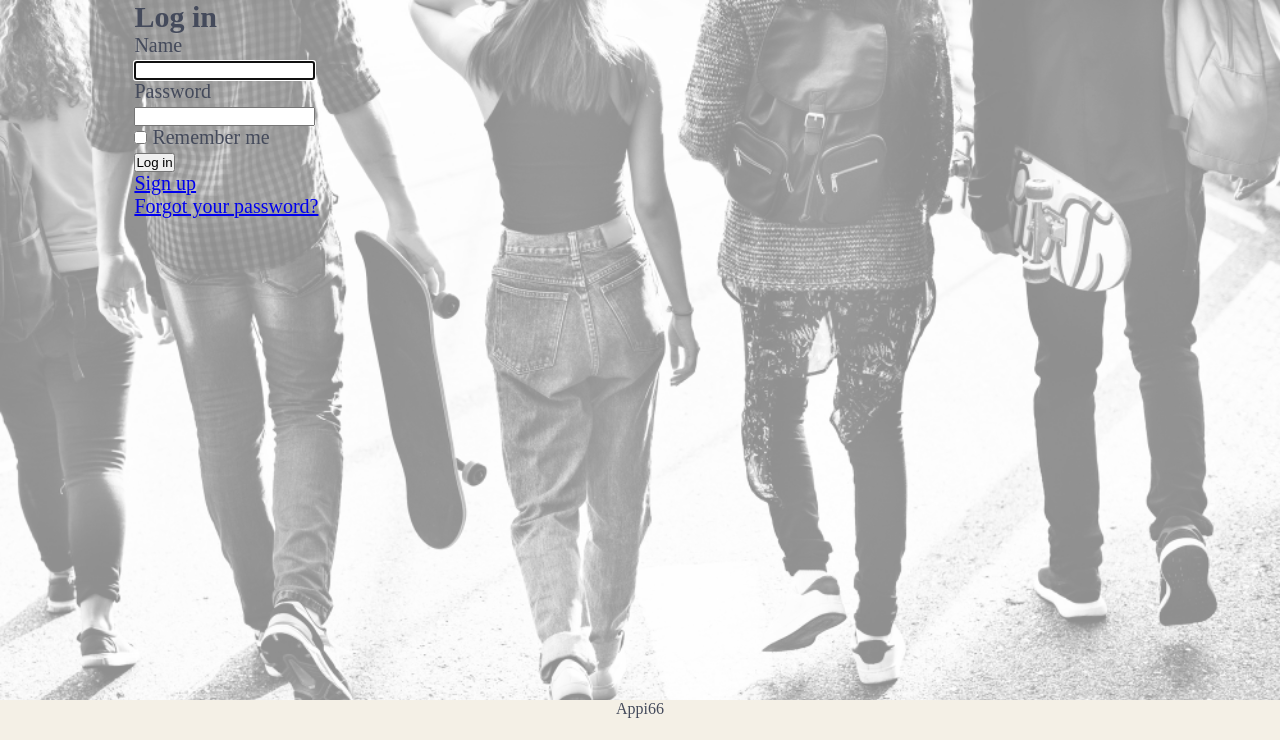
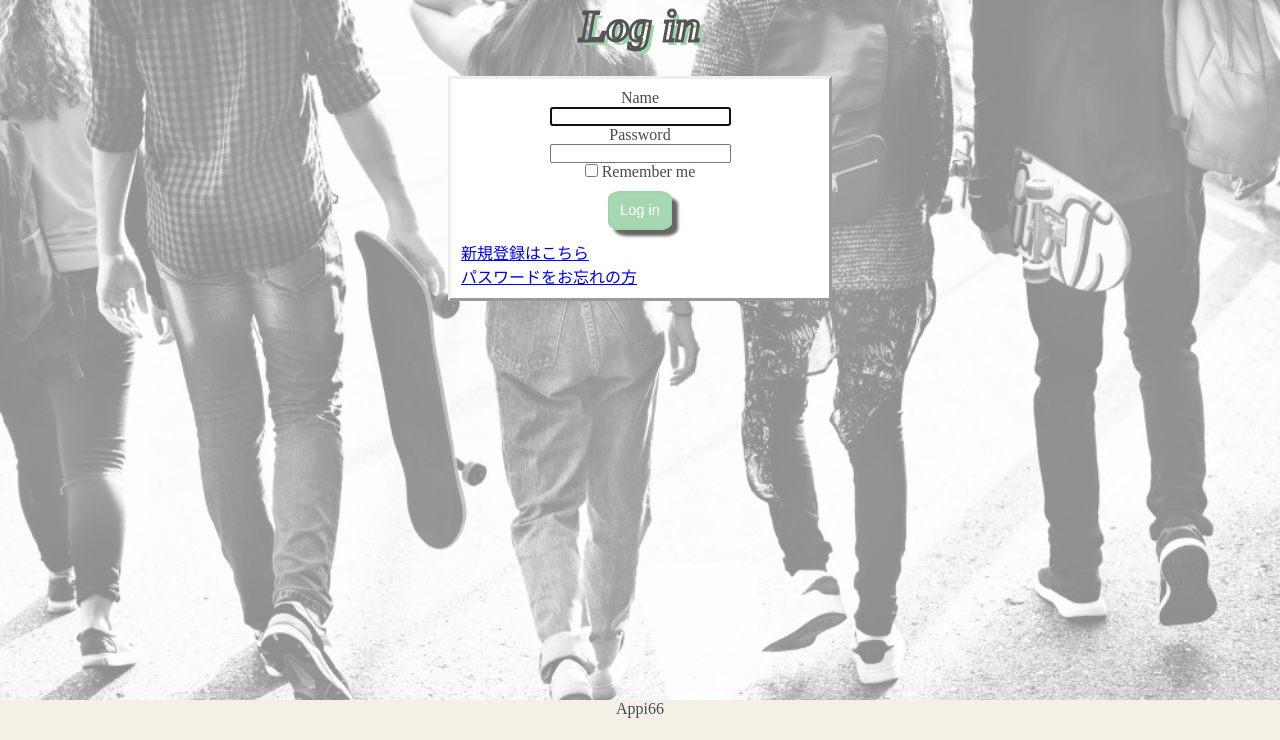
Before and after one commit to Appi66/My_Closet, a Rails app: page /users/sign_in in a window 1280 px wide. Shown: the part 70-810 px from the top of the page. Run offline with Rails 7, Linux system fonts and the light colour scheme; style sheets or scripts are compiled from the project's sources.

Commit message:
[Update]ログイン画面

```diff
--- a/app/assets/stylesheets/application.css
+++ b/app/assets/stylesheets/application.css
@@ -222,6 +222,8 @@ li:last-child {
   border-style: outset;
   margin: 0 auto;
   width: 30%;
+  color: #444a5b;
+
 }
 
 .center {
@@ -231,6 +233,11 @@ li:last-child {
 .flame {
   margin: 15px;
 }
+
+.flame-sign {
+  align-items: center;
+}
+
 
 .submit {
   display       : inline-block;
--- a/app/views/devise/sessions/new.html.erb
+++ b/app/views/devise/sessions/new.html.erb
@@ -1,29 +1,29 @@
 <div class="main">
   <div class="touka">
-    <div class="form-cover">
-      <div class="form">
-        <h2>Log in</h2>
+    <div class="flame-sign">
 
+        <h2 class="heading">Log in</h2>
+　　　　<div class="show-card">
         <%= form_with model: @user, url: user_session_path do |f| %>
           <div class="field">
-            <%= f.label :name %><br />
-            <%= f.text_field :name, autofocus: true, autocomplete: "name" %>
+            <p class="center"><%= f.label :name %></p>
+            <p class="center"><%= f.text_field :name, autofocus: true, autocomplete: "name" %></p>
           </div>
 
           <div class="field">
-            <%= f.label :password %><br />
-            <%= f.password_field :password, autocomplete: "current-password" %>
+            <p class="center"><%= f.label :password %></p>
+            <p class="center"><%= f.password_field :password, autocomplete: "current-password" %></p>
           </div>
 
         <% if devise_mapping.rememberable? %>
           <div class="field">
-            <%= f.check_box :remember_me %>
-            <%= f.label :remember_me %>
+            <p class="center"><%= f.check_box :remember_me %>
+            <%= f.label :remember_me %></p>
           </div>
         <% end %>
 
           <div class="actions">
-            <%= f.submit "Log in" %>
+            <p class="center"><%= f.submit "Log in", class: "submit" %></p>
           </div>
         <% end %>
 
--- a/app/views/devise/shared/_links.html.erb
+++ b/app/views/devise/shared/_links.html.erb
@@ -3,11 +3,11 @@
 <% end %>
 
 <%- if devise_mapping.registerable? && controller_name != 'registrations' %>
-  <%= link_to "Sign up", new_registration_path(resource_name) %><br />
+  <%= link_to "新規登録はこちら", new_registration_path(resource_name) %><br />
 <% end %>
 
 <%- if devise_mapping.recoverable? && controller_name != 'passwords' && controller_name != 'registrations' %>
-  <%= link_to "Forgot your password?", new_password_path(resource_name) %><br />
+  <%= link_to "パスワードをお忘れの方", new_password_path(resource_name) %><br />
 <% end %>
 
 <%- if devise_mapping.confirmable? && controller_name != 'confirmations' %>
```
